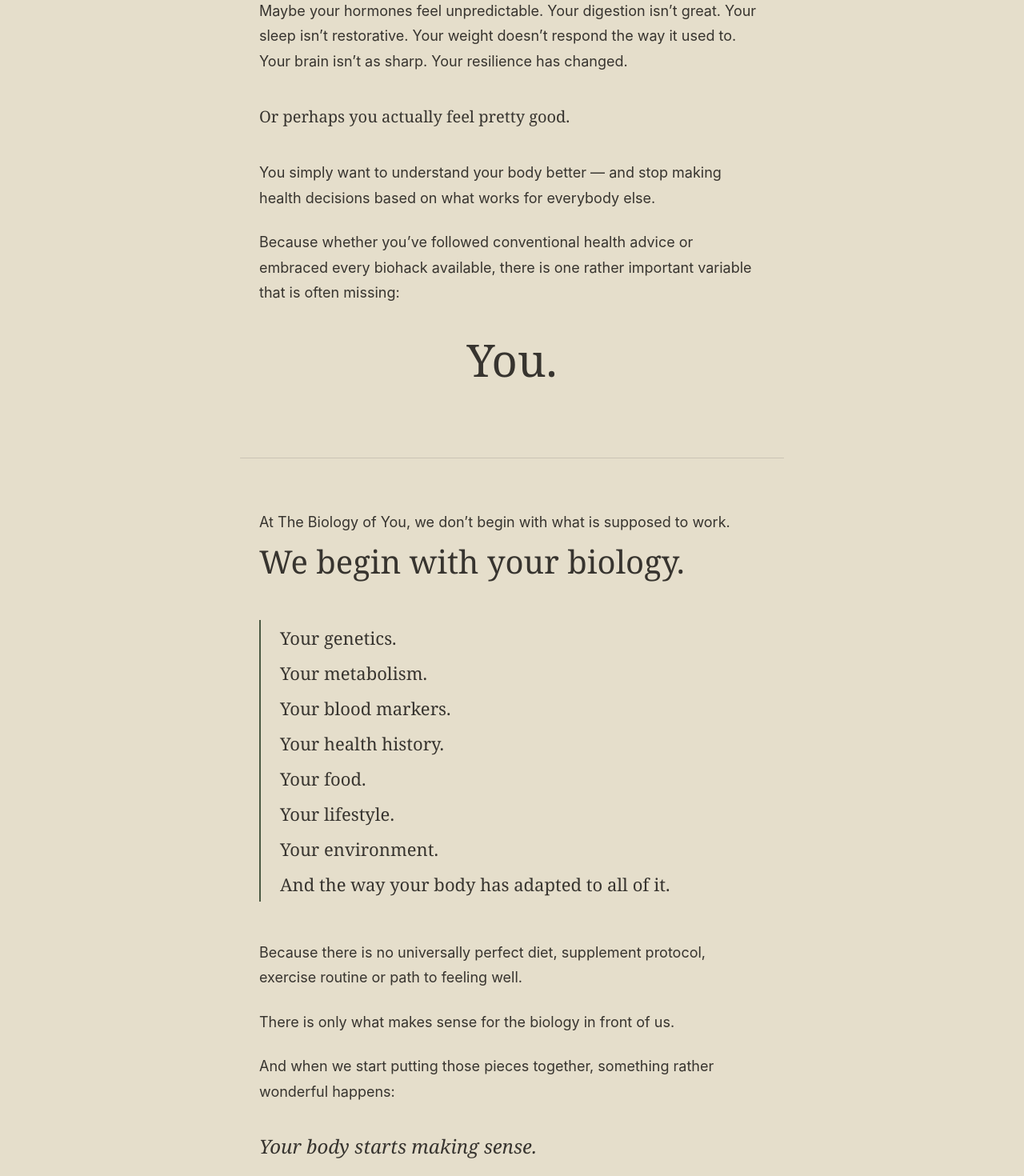
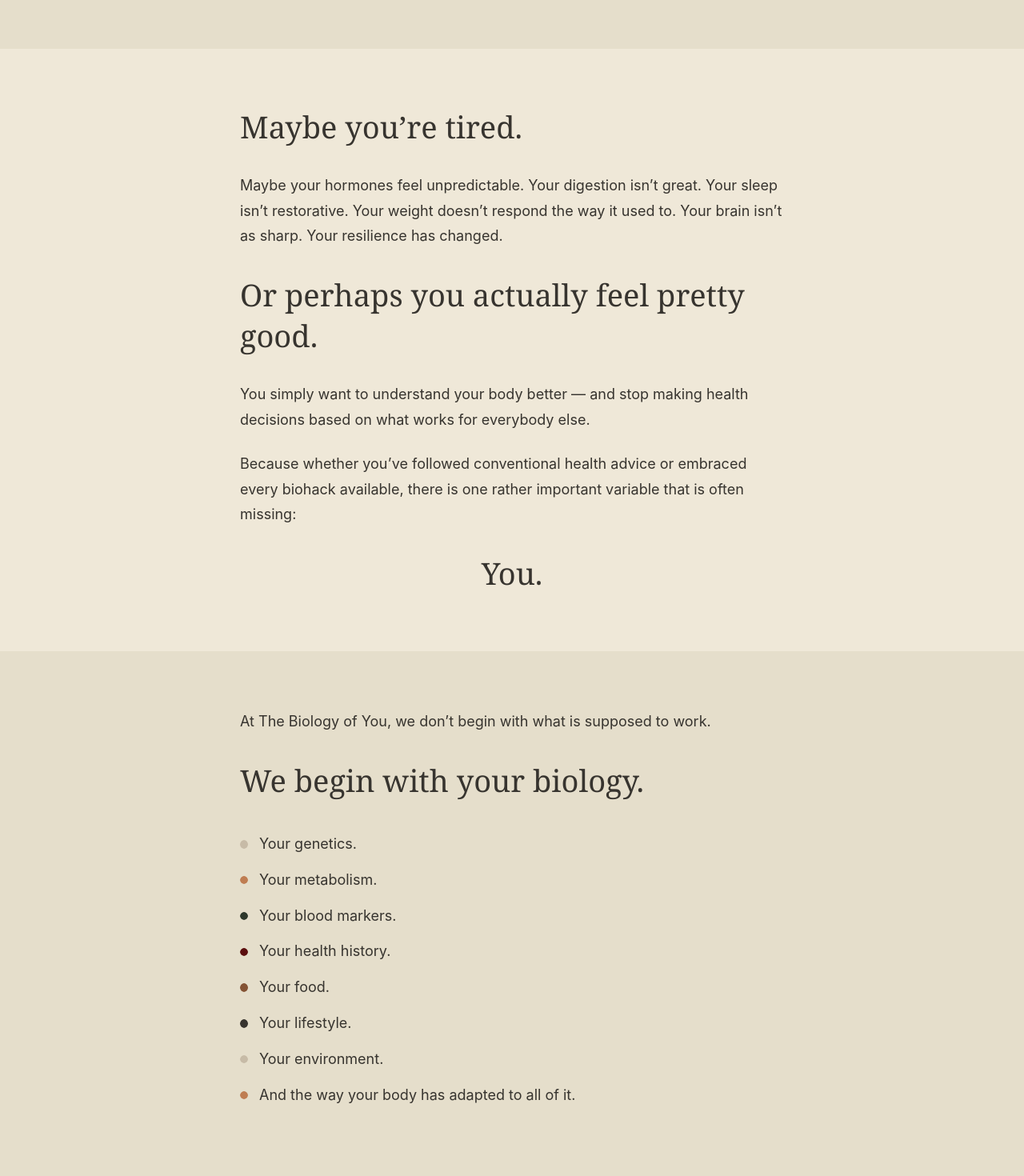
Before and after one commit to ugeniquehq/eugene, a Next.js app: page /about in a window 1280 px wide. Shown: the part 1180-2650 px from the top of the page at 80% size. Built offline with nearby package versions, Linux system fonts and the light colour scheme; a web font is replaced by a local one.

Commit message:
Remove spark box, unify About page headings to single consistent style

```diff
--- a/app/about/about.module.css
+++ b/app/about/about.module.css
@@ -1,6 +1,7 @@
 
         .about {
           --bg: #e5decb;
+          --bg-alt: #efe8d8;
           --ink: #37342f;
           --accent: #845334;
           --sage: #4b5a43;
@@ -30,209 +31,100 @@
           letter-spacing: 0.18em;
         }
 
-        /* ---------- Story ---------- */
-        .story {
+        /* ---------- Shared section shell ---------- */
+        .section {
+          padding: 4.5rem 1.5rem;
+        }
+
+        .sectionCream {
+          background: var(--bg);
+        }
+
+        .sectionAlt {
+          background: var(--bg-alt);
+        }
+
+        .sectionInner {
           max-width: 680px;
           margin: 0 auto;
-          padding: 2rem 1.5rem 5rem;
         }
 
-        .story__col p {
+        /* Base paragraph rhythm — applies to every plain <p> in a section */
+        .section p {
           font-size: 1.125rem;
           line-height: 1.75;
           margin: 0 0 1.5rem;
-        }
-
-        .story__beat {
-          font-family: var(--serif);
-          font-style: italic;
-          font-size: 1.25rem !important;
-          color: var(--ink);
-          text-align: center;
-          margin: 2.5rem 0 !important;
-        }
-
-        .story__line {
-          font-family: var(--serif);
-          font-size: 1.25rem !important;
-          line-height: 1.4 !important;
-          margin: 2.5rem 0 !important;
-        }
-
-        .story__signature {
-          font-family: var(--serif);
-          font-weight: 400;
-          font-size: clamp(2.25rem, 6vw, 3.5rem);
-          text-align: center;
-          margin: 1.25rem 0 0;
           color: var(--ink);
         }
 
-        /* ---------- Philosophy ---------- */
-        .philosophy {
-          max-width: 680px;
-          margin: 0 auto;
-          padding: 4rem 1.5rem 5rem;
-          border-top: 1px solid rgba(55, 52, 47, 0.15);
+        .section p:last-child {
+          margin-bottom: 0;
         }
 
-        .philosophy__intro p {
-          font-size: 1.125rem;
-          line-height: 1.75;
-          margin: 0 0 0.5rem;
-        }
-
-        .philosophy__lede {
+        /* ---------- Headings — one consistent style used everywhere ---------- */
+        .heading {
           font-family: var(--serif);
-          font-size: clamp(1.75rem, 4vw, 2.5rem) !important;
-          line-height: 1.25 !important;
-          color: var(--ink);
-          margin: 0.5rem 0 3rem !important;
-        }
-
-        .philosophy__list {
-          list-style: none;
-          margin: 0 0 3rem;
-          padding: 0;
-          border-left: 2px solid var(--sage);
-          padding-left: 1.5rem;
-        }
-
-        .philosophy__list li {
-          font-family: var(--serif);
-          font-size: 1.375rem;
-          line-height: 2;
-          color: var(--ink);
-        }
-
-        .philosophy__body p {
-          font-size: 1.125rem;
-          line-height: 1.75;
-          margin: 0 0 1.5rem;
-        }
-
-        .philosophy__emphasis {
-          font-family: var(--serif);
-          font-style: italic;
-          font-size: 1.5rem !important;
+          font-weight: 400;
+          font-size: clamp(1.75rem, 4vw, 2.375rem) !important;
+          line-height: 1.35 !important;
           color: var(--ink);
           margin: 2rem 0 !important;
         }
 
-        .philosophy__spark {
-          list-style: none;
-          margin: 3rem 0;
-          padding: 2.5rem 2rem;
-          background: rgba(75, 90, 67, 0.08);
-          border-radius: 4px;
+        .heading:first-child {
+          margin-top: 0 !important;
+        }
+
+        .heading:last-child {
+          margin-bottom: 0 !important;
+        }
+
+        .headingCenter {
           text-align: center;
         }
 
-        .philosophy__spark li {
-          font-family: var(--serif);
-          font-size: clamp(1.25rem, 3vw, 1.75rem);
+        .headingTight {
+          line-height: 1.6 !important;
+        }
+
+        /* ---------- Dot lists (brand dots replace generic bullets) ---------- */
+        .dotList {
+          list-style: none;
+          margin: 2rem 0;
+          padding: 0;
+        }
+
+        .dotList li {
+          display: flex;
+          align-items: center;
+          gap: 0.85rem;
+          font-size: 1.125rem;
           line-height: 1.6;
+          padding: 0.5rem 0;
           color: var(--ink);
         }
 
-        .philosophy__close p {
-          font-size: 1.125rem;
-          line-height: 1.75;
-          margin: 0 0 1rem;
+        .dotIcon {
+          width: 0.65rem;
+          height: 0.65rem;
+          border-radius: 50%;
+          display: block;
+          flex-shrink: 0;
         }
 
-        .philosophy__manifesto {
-          font-family: var(--serif);
-          font-size: clamp(1.5rem, 3.5vw, 2rem);
-          line-height: 1.4;
-          text-align: center;
-          margin: 3.5rem 0 0;
-          color: var(--ink);
-        }
-
-        /* ---------- Offer ---------- */
-        .offer {
-          max-width: 680px;
-          margin: 0 auto;
-          padding: 5rem 1.5rem 7rem;
+        /* ---------- Reframe block (Offer section) ---------- */
+        .reframeBlock {
+          margin: 3rem 0 0;
+          padding: 2rem 0 0;
           border-top: 1px solid rgba(55, 52, 47, 0.15);
         }
 
-        .offer h2 {
-          font-family: var(--serif);
-          font-weight: 400;
-          font-size: clamp(2rem, 4.5vw, 2.75rem);
-          line-height: 1.2;
-          margin: 0 0 2rem;
-        }
-
-        .offer__intro {
-          font-size: 1.125rem;
-          line-height: 1.75;
-          margin: 0 0 0.5rem;
-        }
-
-        .offer__list {
-          list-style: none;
-          margin: 2rem 0 3rem;
-          padding: 0;
-        }
-
-        .offer__list li {
-          font-size: 1.125rem;
-          line-height: 2.1;
-          padding-left: 1.75rem;
-          position: relative;
-        }
-
-        .offer__list li::before {
-          content: "";
-          position: absolute;
-          left: 0;
-          top: 0.85rem;
-          width: 6px;
-          height: 6px;
-          background: var(--accent);
-          border-radius: 50%;
-        }
-
-        .offer__body p {
-          font-size: 1.125rem;
-          line-height: 1.75;
-          margin: 0 0 1.5rem;
-        }
-
-        .offer__emphasis {
-          font-family: var(--serif);
-          font-style: italic;
-          font-size: 1.5rem !important;
-          color: var(--ink);
-          margin: 1.5rem 0 !important;
-        }
-
-        .offer__reframe {
-          margin: 3rem 0;
-          padding: 2rem 0;
-          border-top: 1px solid rgba(55, 52, 47, 0.15);
-          border-bottom: 1px solid rgba(55, 52, 47, 0.15);
-        }
-
-        .offer__reframe p {
-          font-size: 1.125rem;
-          line-height: 1.75;
-          margin: 0 0 0.75rem;
+        .reframeBlock p {
           color: rgba(55, 52, 47, 0.6);
         }
 
-        .offer__reframe-final {
-          font-family: var(--serif);
-          font-size: 1.375rem !important;
-          line-height: 1.5 !important;
-          color: var(--ink) !important;
-          margin-top: 1.25rem !important;
-        }
-
-        .offer__cta {
+        /* ---------- CTA ---------- */
+        .ctaRow {
           display: flex;
           gap: 1rem;
           flex-wrap: wrap;
@@ -267,13 +159,7 @@
         }
 
         @media (max-width: 640px) {
-          .hero {
-            padding: 5rem 1.25rem 3rem;
-          }
-          .story,
-          .philosophy,
-          .offer {
-            padding-left: 1.25rem;
-            padding-right: 1.25rem;
+          .section {
+            padding: 3rem 1.25rem;
           }
         }
--- a/app/about/page.tsx
+++ b/app/about/page.tsx
@@ -9,6 +9,38 @@ export const metadata: Metadata = {
   description:
     "Your biology isn't generic. Your healthcare shouldn't be either. Learn how The Biology of You builds a personalised health blueprint from your genetics, metabolism, blood markers and history.",
 };
+
+// Same six brand dots used in the homepage icon strip, cycled for any bulleted list on this page.
+const DOT_PALETTE = [
+  "/branding/dots/dot-2-accent-soft.png",
+  "/branding/dots/dot-3-copper.png",
+  "/branding/dots/dot-6-forest.png",
+  "/branding/dots/dot-7-maroon.png",
+  "/branding/dots/dot-4-accent.png",
+  "/branding/dots/dot-5-ink.png",
+];
+
+const biologyItems = [
+  "Your genetics.",
+  "Your metabolism.",
+  "Your blood markers.",
+  "Your health history.",
+  "Your food.",
+  "Your lifestyle.",
+  "Your environment.",
+  "And the way your body has adapted to all of it.",
+];
+
+const offerItems = [
+  "DNA and genetic pathways",
+  "Blood markers",
+  "Comprehensive health and family history",
+  "Current symptoms and health goals",
+  "Food and nutritional intake",
+  "Supplements",
+  "Lifestyle, movement, sleep and stress",
+  "Metabolic clues, including body temperature and energy patterns",
+];
 
 export default function AboutPage() {
   return (
@@ -136,9 +168,9 @@ export default function AboutPage() {
           }}
         />
 
-        {/* ---------- Story ---------- */}
-        <section className={styles.story}>
-          <div className={styles.story__col}>
+        {/* ---------- 1. Opening (cream) ---------- */}
+        <section className={`${styles.section} ${styles.sectionCream}`}>
+          <div className={styles.sectionInner}>
             <p>Maybe you&rsquo;ve followed the traditional advice.</p>
             <p>Or maybe you&rsquo;ve done the exact opposite.</p>
 
@@ -161,11 +193,18 @@ export default function AboutPage() {
               entire morning before most people have made coffee.
             </p>
 
-            <p className={styles.story__beat}>
+            <p className={`${styles.heading} ${styles.headingCenter}`}>
               And yet, something still doesn&rsquo;t quite add up.
             </p>
+          </div>
+        </section>
 
-            <p className={styles.story__line}>Maybe you&rsquo;re tired.</p>
+        {/* ---------- 2. Tired / good — You. (alt) ---------- */}
+        <section className={`${styles.section} ${styles.sectionAlt}`}>
+          <div className={styles.sectionInner}>
+            <p className={styles.heading}>
+              Maybe you&rsquo;re tired.
+            </p>
 
             <p>
               Maybe your hormones feel unpredictable. Your digestion
@@ -174,7 +213,7 @@ export default function AboutPage() {
               isn&rsquo;t as sharp. Your resilience has changed.
             </p>
 
-            <p className={styles.story__line}>
+            <p className={styles.heading}>
               Or perhaps you actually feel pretty good.
             </p>
 
@@ -189,33 +228,34 @@ export default function AboutPage() {
               advice or embraced every biohack available, there is one
               rather important variable that is often missing:
             </p>
+
+            <p className={`${styles.heading} ${styles.headingCenter}`}>You.</p>
           </div>
-
-          <p className={styles.story__signature}>You.</p>
         </section>
 
-        {/* ---------- Philosophy ---------- */}
-        <section className={styles.philosophy}>
-          <div className={styles.philosophy__intro}>
+        {/* ---------- 3. We begin with your biology (cream) ---------- */}
+        <section className={`${styles.section} ${styles.sectionCream}`}>
+          <div className={styles.sectionInner}>
             <p>
               At The Biology of You, we don&rsquo;t begin with what is
               supposed to work.
             </p>
-            <p className={styles.philosophy__lede}>We begin with your biology.</p>
+            <p className={styles.heading}>We begin with your biology.</p>
+
+            <ul className={styles.dotList}>
+              {biologyItems.map((item, i) => (
+                <li key={item}>
+                  <img src={DOT_PALETTE[i % DOT_PALETTE.length]} alt="" className={styles.dotIcon} />
+                  <span>{item}</span>
+                </li>
+              ))}
+            </ul>
           </div>
+        </section>
 
-          <ul className={styles.philosophy__list}>
-            <li>Your genetics.</li>
-            <li>Your metabolism.</li>
-            <li>Your blood markers.</li>
-            <li>Your health history.</li>
-            <li>Your food.</li>
-            <li>Your lifestyle.</li>
-            <li>Your environment.</li>
-            <li>And the way your body has adapted to all of it.</li>
-          </ul>
-
-          <div className={styles.philosophy__body}>
+        {/* ---------- 4. No universal protocol (alt) ---------- */}
+        <section className={`${styles.section} ${styles.sectionAlt}`}>
+          <div className={styles.sectionInner}>
             <p>
               Because there is no universally perfect diet, supplement
               protocol, exercise routine or path to feeling well.
@@ -227,9 +267,7 @@ export default function AboutPage() {
               And when we start putting those pieces together, something
               rather wonderful happens:
             </p>
-            <p className={styles.philosophy__emphasis}>
-              Your body starts making sense.
-            </p>
+            <p className={styles.heading}>Your body starts making sense.</p>
             <p>
               You stop second-guessing every health decision and start
               feeling more confident about what your body actually needs.
@@ -243,17 +281,21 @@ export default function AboutPage() {
               you through the day, life tends to get better too.
             </p>
           </div>
+        </section>
 
-          <ul className={styles.philosophy__spark}>
-            <li>Your spark comes back.</li>
-            <li>Your sense of humour.</li>
-            <li>Your libido.</li>
-            <li>
+        {/* ---------- 5. Spark stanza + manifesto (cream) ---------- */}
+        <section className={`${styles.section} ${styles.sectionCream}`}>
+          <div className={styles.sectionInner}>
+            <p className={`${styles.heading} ${styles.headingCenter} ${styles.headingTight}`}>
+              Your spark comes back.
+              <br />
+              Your sense of humour.
+              <br />
+              Your libido.
+              <br />
               Your desire to move, play, create, connect and enjoy yourself.
-            </li>
-          </ul>
+            </p>
 
-          <div className={styles.philosophy__close}>
             <p>
               Because feeling well isn&rsquo;t just about better blood
               results or fewer symptoms.
@@ -262,42 +304,42 @@ export default function AboutPage() {
               It&rsquo;s about having enough energy and resilience to feel
               fully alive in your own life.
             </p>
-          </div>
 
-          <p className={styles.philosophy__manifesto}>
+            <p className={`${styles.heading} ${styles.headingCenter}`}>
               Understand your biology. Elevate your health. Get more out of
               being you.
             </p>
+          </div>
         </section>
 
-        {/* ---------- What You Get ---------- */}
-        <section className={styles.offer}>
+        {/* ---------- 6. What You Get (alt) ---------- */}
+        <section className={`${styles.section} ${styles.sectionAlt}`}>
+          <div className={styles.sectionInner}>
             <p className={`${styles.eyebrow} ${styles["eyebrow--light"]}`}>What You Get</p>
-          <h2>A deep dive into the biology of you.</h2>
+            <p className={styles.heading}>A deep dive into the biology of you.</p>
 
-          <p className={styles.offer__intro}>
+            <p>
               Before we ever make a recommendation, we take the time to
               understand you.
             </p>
-          <p className={styles.offer__intro}>We bring together your:</p>
+            <p>We bring together your:</p>
 
-          <ul className={styles.offer__list}>
-            <li>DNA and genetic pathways</li>
-            <li>Blood markers</li>
-            <li>Comprehensive health and family history</li>
-            <li>Current symptoms and health goals</li>
-            <li>Food and nutritional intake</li>
-            <li>Supplements</li>
-            <li>Lifestyle, movement, sleep and stress</li>
-            <li>
-              Metabolic clues, including body temperature and energy
-              patterns
+            <ul className={styles.dotList}>
+              {offerItems.map((item, i) => (
+                <li key={item}>
+                  <img src={DOT_PALETTE[i % DOT_PALETTE.length]} alt="" className={styles.dotIcon} />
+                  <span>{item}</span>
                 </li>
+              ))}
             </ul>
+          </div>
+        </section>
 
-          <div className={styles.offer__body}>
+        {/* ---------- 7. Connecting the dots + reframe + CTA (cream) ---------- */}
+        <section className={`${styles.section} ${styles.sectionCream}`}>
+          <div className={styles.sectionInner}>
             <p>But the real value isn&rsquo;t simply collecting more data.</p>
-            <p className={styles.offer__emphasis}>It&rsquo;s connecting it.</p>
+            <p className={styles.heading}>It&rsquo;s connecting it.</p>
             <p>
               We look for the patterns between your genetics, metabolism,
               blood results, history and the way you&rsquo;re feeling now
@@ -311,18 +353,17 @@ export default function AboutPage() {
               food, nutrients, movement, lifestyle and the areas of your
               biology that deserve the most attention.
             </p>
-          </div>
 
-          <div className={styles.offer__reframe}>
+            <div className={styles.reframeBlock}>
               <p>Not another pile of test results.</p>
               <p>Not another generic protocol.</p>
-            <p className={styles["offer__reframe-final"]}>
+              <p className={`${styles.heading} ${styles.headingCenter}`}>
                 A blueprint for understanding your body &mdash; and the
                 confidence to know what to do with that information.
               </p>
             </div>
 
-          <div className={styles.offer__cta}>
+            <div className={styles.ctaRow}>
               <a href="/portal" className={`${styles.btn} ${styles["btn--primary"]}`}>
                 Start Your Client Portal
               </a>
@@ -330,6 +371,7 @@ export default function AboutPage() {
                 Get in Touch
               </a>
             </div>
+          </div>
         </section>
       </main>
       <Footer />
```
Lines whose indentation alone changed are shown as unchanged.
